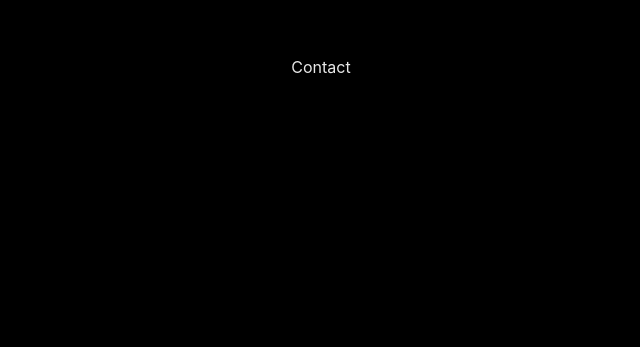
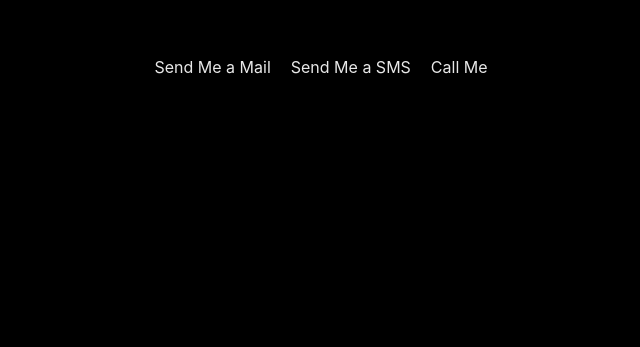
Before and after one commit to vamsilavudiya/personal-portfolio, a React (Vite) app: page / in a window 1280 px wide. Shown: the part 3533-3880 px from the top of the page, without its empty margins (319-959 px from the left). Built offline with nearby package versions, Linux system fonts and the light colour scheme.

Commit message:
links fo rcall sms mail

```diff
--- a/src/pages/Bottom-links/Bottom.jsx
+++ b/src/pages/Bottom-links/Bottom.jsx
@@ -6,34 +6,34 @@ function Bottom() {
     <div id='bottom' className='bottom'>
       <h1>Follow Me</h1>
       <div className="links">
-        <a href="#"><div>
+        <a href="https://www.linkedin.com/in/vamsi-lavudiya" target='_blank'><div>
         <svg xmlns="http://www.w3.org/2000/svg" viewBox="0 0 448 512"><path d="M416 32H31.9C14.3 32 0 46.5 0 64.3v383.4C0 465.5 14.3 480 31.9 480H416c17.6 0 32-14.5 32-32.3V64.3c0-17.8-14.4-32.3-32-32.3zM135.4 416H69V202.2h66.5V416zm-33.2-243c-21.3 0-38.5-17.3-38.5-38.5S80.9 96 102.2 96c21.2 0 38.5 17.3 38.5 38.5 0 21.3-17.2 38.5-38.5 38.5zm282.1 243h-66.4V312c0-24.8-.5-56.7-34.5-56.7-34.6 0-39.9 27-39.9 54.9V416h-66.4V202.2h63.7v29.2h.9c8.9-16.8 30.6-34.5 62.9-34.5 67.2 0 79.7 44.3 79.7 101.9V416z"/></svg>
         Linkedin
         </div>
         <svg xmlns="http://www.w3.org/2000/svg" viewBox="0 0 512 512"><path d="M320 0c-17.7 0-32 14.3-32 32s14.3 32 32 32h82.7L201.4 265.4c-12.5 12.5-12.5 32.8 0 45.3s32.8 12.5 45.3 0L448 109.3V192c0 17.7 14.3 32 32 32s32-14.3 32-32V32c0-17.7-14.3-32-32-32H320zM80 32C35.8 32 0 67.8 0 112V432c0 44.2 35.8 80 80 80H400c44.2 0 80-35.8 80-80V320c0-17.7-14.3-32-32-32s-32 14.3-32 32V432c0 8.8-7.2 16-16 16H80c-8.8 0-16-7.2-16-16V112c0-8.8 7.2-16 16-16H192c17.7 0 32-14.3 32-32s-14.3-32-32-32H80z"/></svg>
         </a>
-        <a href="#">
+        <a href="https://www.facebook.com/lavudiya.vamsi" target='_blank'>
         <div>
         <svg xmlns="http://www.w3.org/2000/svg" viewBox="0 0 448 512"><path d="M400 32H48A48 48 0 0 0 0 80v352a48 48 0 0 0 48 48h137.25V327.69h-63V256h63v-54.64c0-62.15 37-96.48 93.67-96.48 27.14 0 55.52 4.84 55.52 4.84v61h-31.27c-30.81 0-40.42 19.12-40.42 38.73V256h68.78l-11 71.69h-57.78V480H400a48 48 0 0 0 48-48V80a48 48 0 0 0-48-48z"/></svg>
         Facebook
         </div>
         <svg xmlns="http://www.w3.org/2000/svg" viewBox="0 0 512 512"><path d="M320 0c-17.7 0-32 14.3-32 32s14.3 32 32 32h82.7L201.4 265.4c-12.5 12.5-12.5 32.8 0 45.3s32.8 12.5 45.3 0L448 109.3V192c0 17.7 14.3 32 32 32s32-14.3 32-32V32c0-17.7-14.3-32-32-32H320zM80 32C35.8 32 0 67.8 0 112V432c0 44.2 35.8 80 80 80H400c44.2 0 80-35.8 80-80V320c0-17.7-14.3-32-32-32s-32 14.3-32 32V432c0 8.8-7.2 16-16 16H80c-8.8 0-16-7.2-16-16V112c0-8.8 7.2-16 16-16H192c17.7 0 32-14.3 32-32s-14.3-32-32-32H80z"/></svg>
         </a>
-        <a href="#">
+        <a href="https://www.instagram.com/vamsi_lavudiya00" target='_blank'>
         <div>
         <svg xmlns="http://www.w3.org/2000/svg" viewBox="0 0 448 512"><path d="M224,202.66A53.34,53.34,0,1,0,277.36,256,53.38,53.38,0,0,0,224,202.66Zm124.71-41a54,54,0,0,0-30.41-30.41c-21-8.29-71-6.43-94.3-6.43s-73.25-1.93-94.31,6.43a54,54,0,0,0-30.41,30.41c-8.28,21-6.43,71.05-6.43,94.33S91,329.26,99.32,350.33a54,54,0,0,0,30.41,30.41c21,8.29,71,6.43,94.31,6.43s73.24,1.93,94.3-6.43a54,54,0,0,0,30.41-30.41c8.35-21,6.43-71.05,6.43-94.33S357.1,182.74,348.75,161.67ZM224,338a82,82,0,1,1,82-82A81.9,81.9,0,0,1,224,338Zm85.38-148.3a19.14,19.14,0,1,1,19.13-19.14A19.1,19.1,0,0,1,309.42,189.74ZM400,32H48A48,48,0,0,0,0,80V432a48,48,0,0,0,48,48H400a48,48,0,0,0,48-48V80A48,48,0,0,0,400,32ZM382.88,322c-1.29,25.63-7.14,48.34-25.85,67s-41.4,24.63-67,25.85c-26.41,1.49-105.59,1.49-132,0-25.63-1.29-48.26-7.15-67-25.85s-24.63-41.42-25.85-67c-1.49-26.42-1.49-105.61,0-132,1.29-25.63,7.07-48.34,25.85-67s41.47-24.56,67-25.78c26.41-1.49,105.59-1.49,132,0,25.63,1.29,48.33,7.15,67,25.85s24.63,41.42,25.85,67.05C384.37,216.44,384.37,295.56,382.88,322Z"/></svg>
         Instagram
         </div>
         <svg xmlns="http://www.w3.org/2000/svg" viewBox="0 0 512 512"><path d="M320 0c-17.7 0-32 14.3-32 32s14.3 32 32 32h82.7L201.4 265.4c-12.5 12.5-12.5 32.8 0 45.3s32.8 12.5 45.3 0L448 109.3V192c0 17.7 14.3 32 32 32s32-14.3 32-32V32c0-17.7-14.3-32-32-32H320zM80 32C35.8 32 0 67.8 0 112V432c0 44.2 35.8 80 80 80H400c44.2 0 80-35.8 80-80V320c0-17.7-14.3-32-32-32s-32 14.3-32 32V432c0 8.8-7.2 16-16 16H80c-8.8 0-16-7.2-16-16V112c0-8.8 7.2-16 16-16H192c17.7 0 32-14.3 32-32s-14.3-32-32-32H80z"/></svg>
         </a>
-        <a href="#">
+        <a href="https://twitter.com/vamsi_lavadiya" target='_blank'>
         <div>
         <svg xmlns="http://www.w3.org/2000/svg" viewBox="0 0 448 512"><path d="M400 32H48C21.5 32 0 53.5 0 80v352c0 26.5 21.5 48 48 48h352c26.5 0 48-21.5 48-48V80c0-26.5-21.5-48-48-48zm-48.9 158.8c.2 2.8.2 5.7.2 8.5 0 86.7-66 186.6-186.6 186.6-37.2 0-71.7-10.8-100.7-29.4 5.3.6 10.4.8 15.8.8 30.7 0 58.9-10.4 81.4-28-28.8-.6-53-19.5-61.3-45.5 10.1 1.5 19.2 1.5 29.6-1.2-30-6.1-52.5-32.5-52.5-64.4v-.8c8.7 4.9 18.9 7.9 29.6 8.3a65.447 65.447 0 0 1-29.2-54.6c0-12.2 3.2-23.4 8.9-33.1 32.3 39.8 80.8 65.8 135.2 68.6-9.3-44.5 24-80.6 64-80.6 18.9 0 35.9 7.9 47.9 20.7 14.8-2.8 29-8.3 41.6-15.8-4.9 15.2-15.2 28-28.8 36.1 13.2-1.4 26-5.1 37.8-10.2-8.9 13.1-20.1 24.7-32.9 34z"/></svg>
         Twitter
         </div>
         <svg xmlns="http://www.w3.org/2000/svg" viewBox="0 0 512 512"><path d="M320 0c-17.7 0-32 14.3-32 32s14.3 32 32 32h82.7L201.4 265.4c-12.5 12.5-12.5 32.8 0 45.3s32.8 12.5 45.3 0L448 109.3V192c0 17.7 14.3 32 32 32s32-14.3 32-32V32c0-17.7-14.3-32-32-32H320zM80 32C35.8 32 0 67.8 0 112V432c0 44.2 35.8 80 80 80H400c44.2 0 80-35.8 80-80V320c0-17.7-14.3-32-32-32s-32 14.3-32 32V432c0 8.8-7.2 16-16 16H80c-8.8 0-16-7.2-16-16V112c0-8.8 7.2-16 16-16H192c17.7 0 32-14.3 32-32s-14.3-32-32-32H80z"/></svg>
         </a>
-        <a href="#">
+        <a href="https://www.youtube.com/@vamsi_lavudiya00" target='_blank'>
         <div>
         <svg xmlns="http://www.w3.org/2000/svg" viewBox="0 0 576 512"><path d="M549.655 124.083c-6.281-23.65-24.787-42.276-48.284-48.597C458.781 64 288 64 288 64S117.22 64 74.629 75.486c-23.497 6.322-42.003 24.947-48.284 48.597-11.412 42.867-11.412 132.305-11.412 132.305s0 89.438 11.412 132.305c6.281 23.65 24.787 41.5 48.284 47.821C117.22 448 288 448 288 448s170.78 0 213.371-11.486c23.497-6.321 42.003-24.171 48.284-47.821 11.412-42.867 11.412-132.305 11.412-132.305s0-89.438-11.412-132.305zm-317.51 213.508V175.185l142.739 81.205-142.739 81.201z"/></svg>
         YouTube
--- a/src/pages/contact/Contact.jsx
+++ b/src/pages/contact/Contact.jsx
@@ -3,7 +3,11 @@ import './contact.css';
 
 function Contact() {
   return (
-    <div id='contact' className='contact'>Contact</div>
+    <div id='contact' className='contact'>
+      <a href = "mailto:vamsilavadiyaa@gmail.com"> Send Me a Mail</a>
+      <a href="sms:+919959553143"> Send Me a SMS</a>
+      <a href = "callto:+919959553143"> Call Me</a>
+    </div>
   )
 }
 
--- a/src/pages/contact/contact.css
+++ b/src/pages/contact/contact.css
@@ -2,6 +2,7 @@
     width: 100%;
     min-height: 100vh;
     display: flex;
+    gap: 20px;
     align-items: center;
     justify-content: center;
     scroll-snap-align: center;
```
